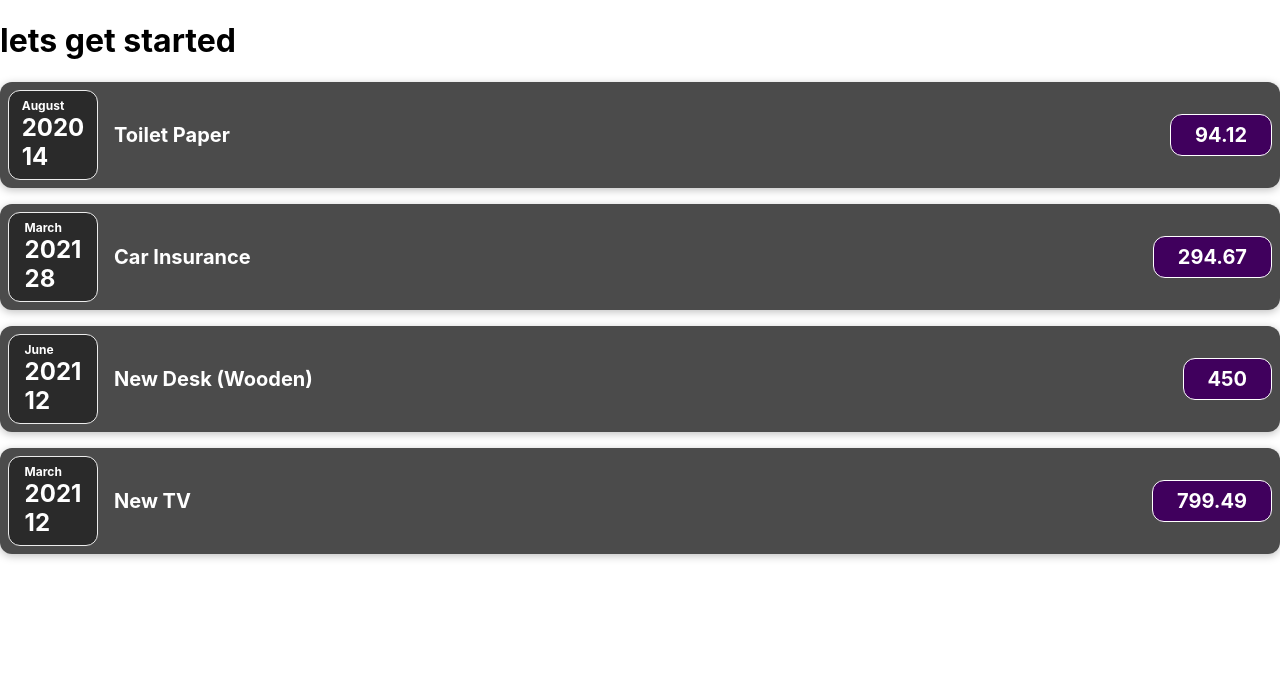
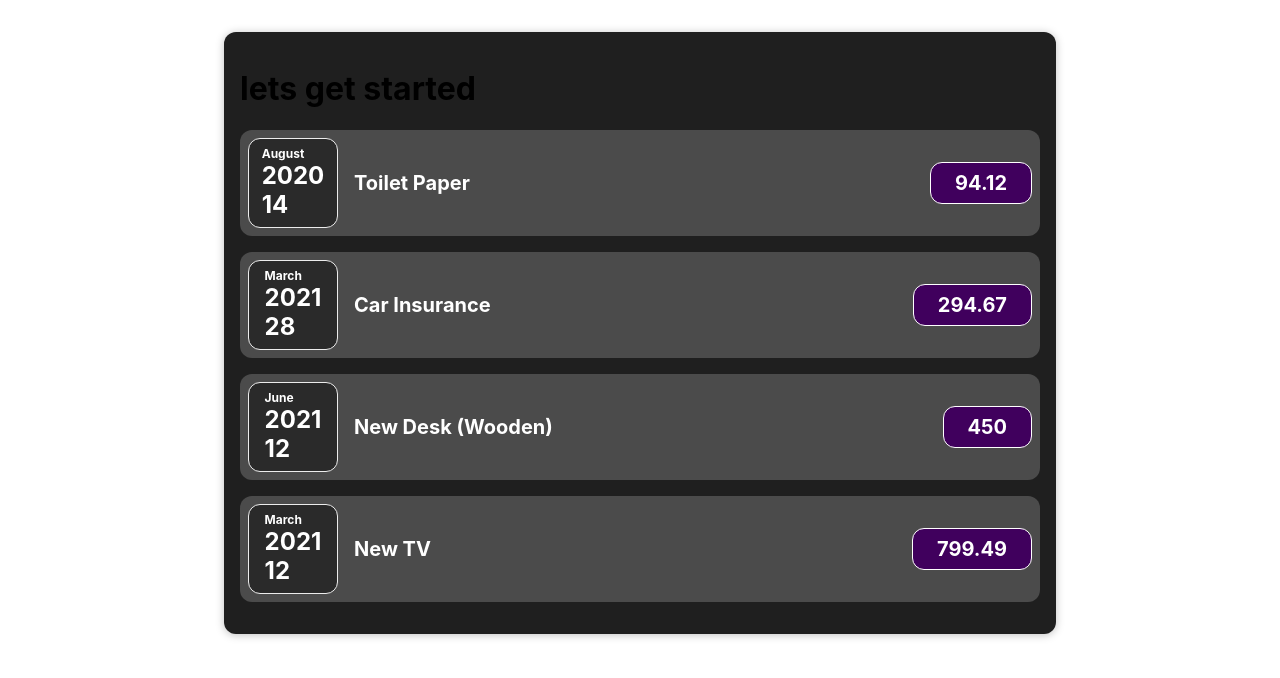
Before and after one commit to Jordenng/react, a React (Create React App) app: page / in a window 1280 px wide. Shown: the top 678 px of the page. Built offline with nearby package versions, Linux system fonts and the light colour scheme.

Commit message:
intial commit

```diff
--- a/src/App.js
+++ b/src/App.js
@@ -1,5 +1,5 @@
 import './App.css';
-import Expenses from "./components/Expenses";
+import Expenses from "./components/Expenses/Expenses";
 function App() {
 
     const expenses = [
--- a/src/components/ExpenseDate.js
+++ b/src/components/Expenses/ExpenseDate.js
@@ -1,7 +1,7 @@
 import './ExpenseItem.css'
 import './ExpenseDate.css'
 
-function ExpenseDate(props){
+const ExpenseDate = (props) =>{
     const month = props.date.toLocaleString('en-US', { month : 'long'})
     const day = props.date.toLocaleString('en-US', { day : '2-digit'})
     const year = props.date.getFullYear();
--- a/src/components/ExpenseItem.css
+++ b/src/components/Expenses/ExpenseItem.css
@@ -2,7 +2,6 @@
     display: flex;
     justify-content: space-between;
     align-items: center;
-    box-shadow: 0 2px 8px rgba(0, 0, 0, 0.25);
     padding: 0.5rem;
     margin: 1rem 0;
     border-radius: 12px;
--- a/src/components/ExpenseItem.js
+++ b/src/components/Expenses/ExpenseItem.js
@@ -1,7 +1,7 @@
 import './ExpenseItem.css'
 import ExpenseDate from "./ExpenseDate";
 
-function ExpenseItem(props){
+const ExpenseItem = (props)=>{
     return (
     <div className="expense-item">
         <ExpenseDate date={props.date}/>
--- a/src/components/Expenses.js
+++ b/src/components/Expenses/Expenses.js
@@ -1,10 +1,10 @@
 import ExpenseItem from "./ExpenseItem";
 import e from "./Expenses.css";
 
-function Expenses(props){
+const Expenses=(props)=>{
 
     return (
-        <div className="e">
+        <div className="expenses">
             <h1>lets get started</h1>
             <ExpenseItem
                 title={props.expenses[0].title}
--- /dev/null
+++ b/src/components/UI/Card.js
@@ -0,0 +1,6 @@
+// import Card from './Card.css'
+// function Card(){
+//     return <div className='Card'></div>;
+// }
+//
+// export default Card;
```
Also changed, not shown: src/components/UI/Card.css (added, +10 -0 lines), src/components/Expenses/ExpenseDate.css (renamed from src/components/ExpenseDate.css), src/components/Expenses/Expenses.css (renamed from src/components/Expenses.css).
